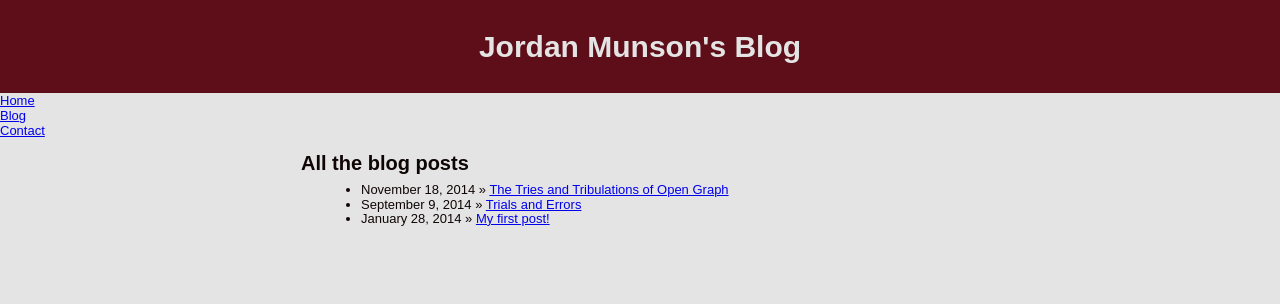
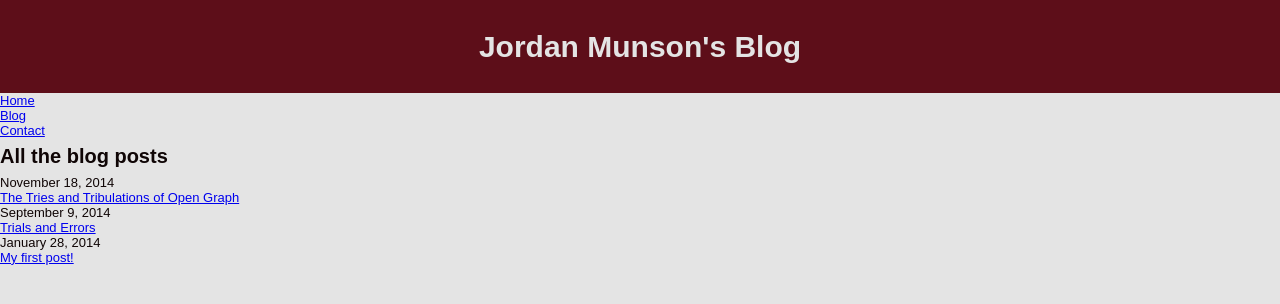
Before and after one commit to jordanmunson/jordanmunson.github.com, a Jekyll site: the page built from blog.html, in a window 1280 px wide. Shown: the top 304 px of the page. Built offline with Jekyll 4.4.1, drawn with Linux system fonts in a browser that asks for light colours; Markdown is read by kramdown in place of the engine named in the settings.

Commit message:
Redesign blog index to play better with grid

```diff
--- a/blog.html
+++ b/blog.html
@@ -3,11 +3,15 @@ layout: default
 title: Jordan Munson's Blog
 ---
 
-<div class="content" id="blog">
+<div class="container">
+
   <h1>All the blog posts</h1>
-  <ul class="posts">
+
     {% for post in site.posts %}
-      <li><span>{{ post.date | date: "%B %-d, %Y" }}</span> &raquo; <a href="{{ post.url }}">{{ post.title }}</a></li>
+      <div class="row clearfix">
+        <div class="column third">{{ post.date | date: "%B %-d, %Y" }}</div>
+        <div class="column two-thirds"><a href="{{ post.url }}">{{ post.title }}</a>
+      </div>
     {% endfor %}
-  </ul>
+
 </div>
```
